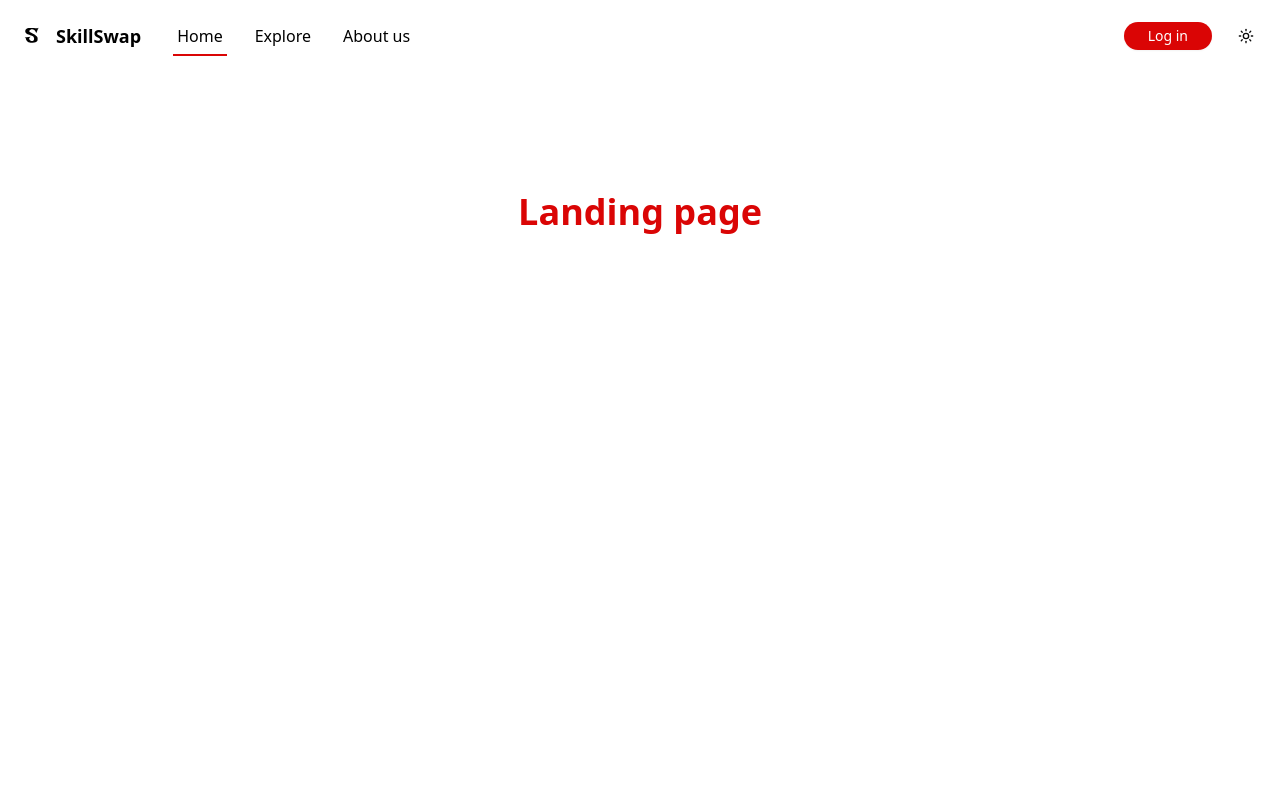
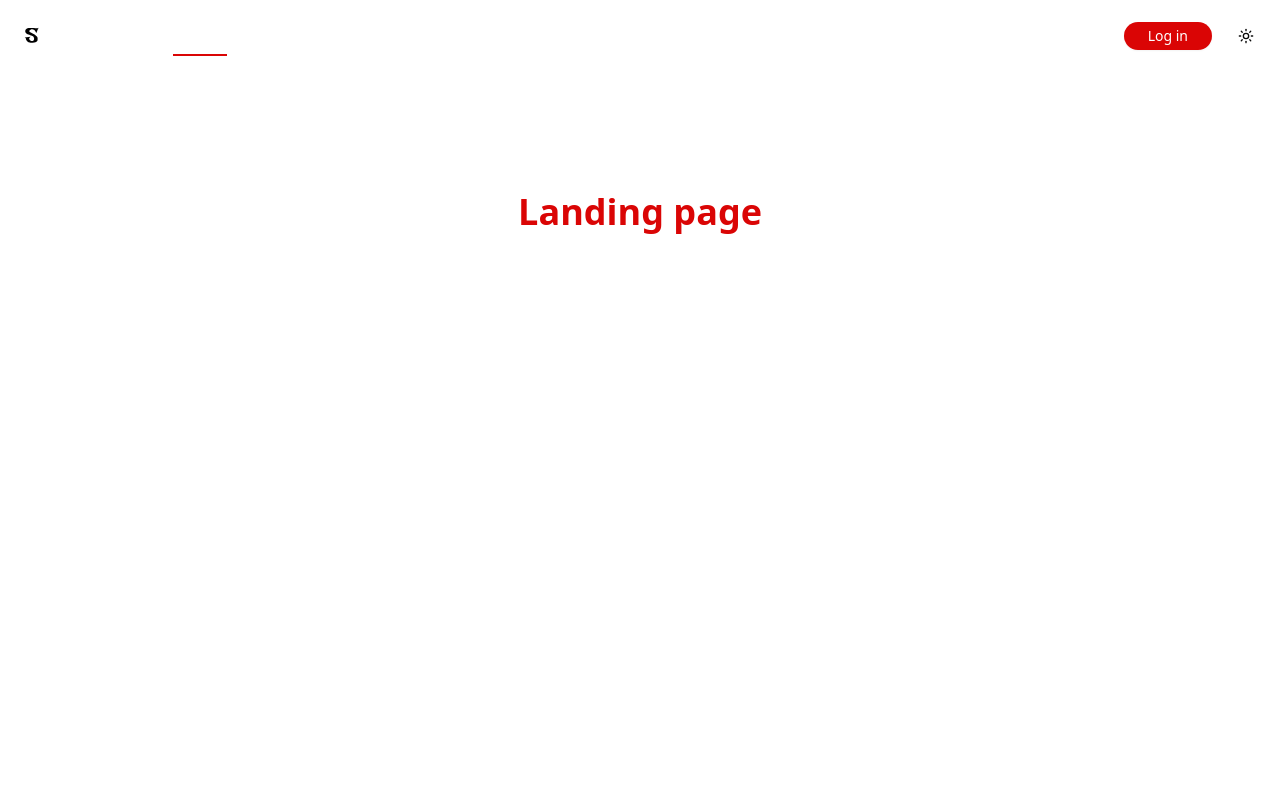
Before and after one commit to lpun-majessica/skill-swap, a Next.js app: page / in a window 1280 px wide. Shown: the top 800 px of the page. Built offline with nearby package versions, Linux system fonts and the light colour scheme.

Commit message:
style: update navbar

```diff
--- a/src/components/layout/navbar.js
+++ b/src/components/layout/navbar.js
@@ -64,7 +64,12 @@ export default function Navbar() {
           {/* Logo */}
           <Link href="/" className="flex items-center gap-2">
             {scrolled && !isDarkMode ? <Logo variant="dark" /> : <Logo />}
-            <span className="font-bold text-lg text-black dark:text-white">
+            <span
+              className={clsx(
+                "font-bold text-lg",
+                scrolled ? "text-black dark:text-white" : "text-white"
+              )}
+            >
               SkillSwap
             </span>
           </Link>
@@ -77,7 +82,10 @@ export default function Navbar() {
                 <Link
                   key={item.href}
                   href={item.href}
-                  className="relative transition px-1 py-2 group text-black dark:text-white focus:outline-none focus:ring-0"
+                  className={clsx(
+                    "relative transition px-1 py-2 group focus:outline-none focus:ring-0",
+                    scrolled ? "text-black dark:text-white" : "text-white"
+                  )}
                 >
                   {item.label}
                   <span
@@ -104,9 +112,11 @@ export default function Navbar() {
               >
                 My Network
               </Link>
-              <Button variant="ghost" size="icon">
-                <Bell />
-              </Button>
+              <Link href="/my-network">
+                <Button variant="ghost" size="icon">
+                  <Bell />
+                </Button>
+              </Link>
 
               {/* Profile dropdown - desktop */}
               <DropdownMenu>
@@ -209,11 +219,7 @@ export default function Navbar() {
               <div className="w-full">
                 <Link
                   href="/my-network"
-                  className={clsx(
-                    "flex justify-start px-4 py-2 text-sm rounded-md w-full my-1",
-                    "hover:bg-gray-100 dark:hover:bg-zinc-800 transition-colors",
-                    pathname === "/my-network" && "font-bold"
-                  )}
+                  className="flex justify-start px-4 py-2 text-sm rounded-md w-full my-1 hover:bg-gray-100 dark:hover:bg-zinc-800 transition-colors"
                   onClick={() => setMenuOpen(false)}
                 >
                   <span>Notification</span>
```
